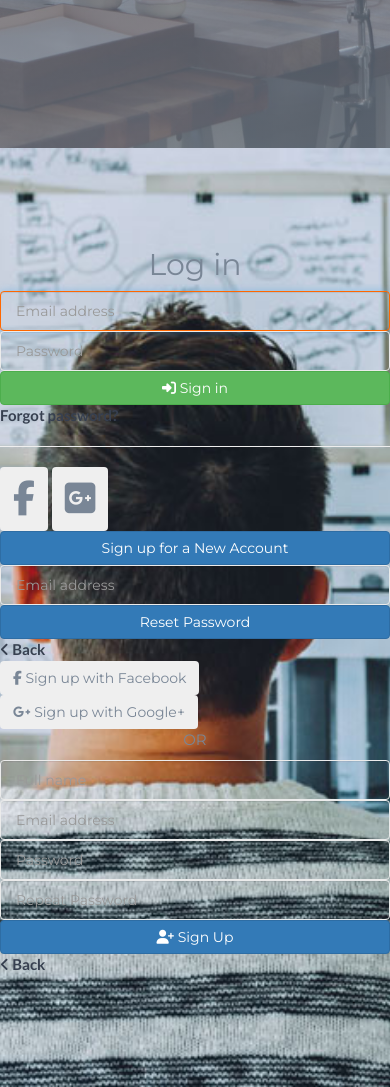
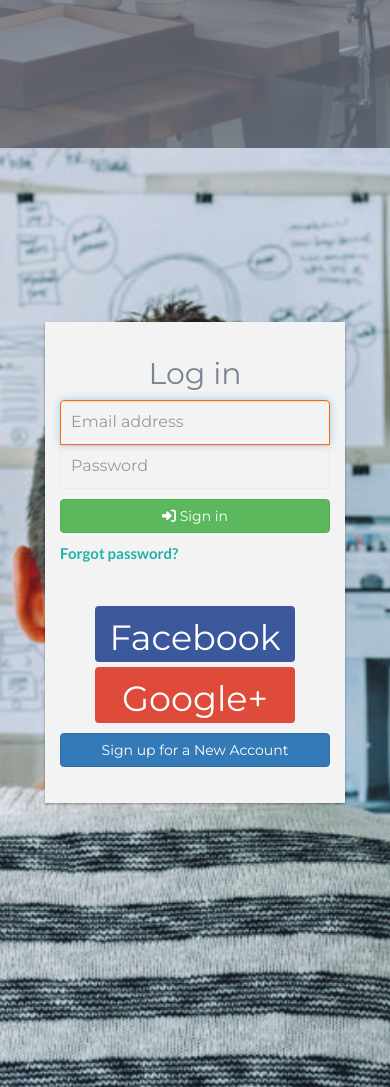
Before and after one commit to bosecodes/studyOrbit, a plain HTML site: page index.html in a window 390 px wide. Shown: the part 616-1703 px from the top of the page. Drawn offline with nearby package versions, Linux system fonts and the light colour scheme.

Commit message:
Update style.css

```diff
--- a/css/style.css
+++ b/css/style.css
@@ -48,6 +48,7 @@
 
 h1 {
 	font-size:38px;
+	font-family: 'Courier New', Courier, monospace';
 }
 
 h2 {
@@ -227,7 +228,7 @@
 }
 
 .navbar-brand .logo > img {
-	max-height:30px;
+	max-height:40px;
 }
 
 @media only screen and (max-width: 767px) {
@@ -398,14 +399,14 @@
 \*------------------------------------*/
 .hero-area {
 	position:relative;
-	padding-top: 80px;
-	padding-bottom: 80px;
+	padding-top: 90px;
+	padding-bottom: 200px;
 }
 
 #home.hero-area {
 	height:calc(100vh - 80px);
 	padding-top: 0px;
-	padding-bottom: 0px;
+	padding-bottom: 100px;
 }
 
 .home-wrapper {
@@ -1310,8 +1311,8 @@
 	display:block;
 	width:40px;
 	height:40px;
-	border: 1px solid #EBEBEB;
-    border-top: 1px solid #FF6700;
+	border: 50px solid #EBEBEB;
+    border-top: 50px solid rgb(192, 178, 169);
     border-radius: 50%;
 	-webkit-animation: 1s preloader linear infinite;
 	        animation: 1s preloader linear infinite;
@@ -1326,3 +1327,113 @@
 	from { -webkit-transform: rotate(0deg); transform: rotate(0deg);}
 	to { -webkit-transform: rotate(360deg); transform: rotate(360deg);}
 }
+
+
+/* sign in FORM */
+#logreg-forms{
+    width:412px;
+    margin:10vh auto;
+    background-color:#f3f3f3;
+    box-shadow: 0 1px 3px rgba(0,0,0,0.12), 0 1px 2px rgba(0,0,0,0.24);
+  transition: all 0.3s cubic-bezier(.25,.8,.25,1);
+}
+#logreg-forms form {
+    width: 100%;
+    max-width: 410px;
+    padding: 15px;
+    margin: auto;
+}
+#logreg-forms .form-control {
+    position: relative;
+    box-sizing: border-box;
+    height: auto;
+    padding: 10px;
+    font-size: 16px;
+}
+#logreg-forms .form-control:focus { z-index: 2; }
+#logreg-forms .form-signin input[type="email"] {
+    margin-bottom: -1px;
+    border-bottom-right-radius: 0;
+    border-bottom-left-radius: 0;
+}
+#logreg-forms .form-signin input[type="password"] {
+    border-top-left-radius: 0;
+    border-top-right-radius: 0;
+}
+
+#logreg-forms .social-login{
+    width:390px;
+    margin:0 auto;
+    margin-bottom: 14px;
+}
+#logreg-forms .social-btn{
+    font-weight: 100;
+    color:white;
+    width:190px;
+    font-size: 0.9rem;
+}
+
+#logreg-forms a{
+    display: block;
+    padding-top:10px;
+    color:lightseagreen;
+}
+
+#logreg-form .lines{
+    width:200px;
+    border:1px solid red;
+}
+
+
+#logreg-forms button[type="submit"]{ margin-top:10px; }
+
+#logreg-forms .facebook-btn{  background-color:#3C589C; }
+
+#logreg-forms .google-btn{ background-color: #DF4B3B; }
+
+#logreg-forms .form-reset, #logreg-forms .form-signup{ display: none; }
+
+#logreg-forms .form-signup .social-btn{ width:210px; }
+
+#logreg-forms .form-signup input { margin-bottom: 2px;}
+
+.form-signup .social-login{
+    width:210px !important;
+    margin: 0 auto;
+}
+
+/* Mobile */
+
+@media screen and (max-width:500px){
+    #logreg-forms{
+        width:300px;
+    }
+
+    #logreg-forms  .social-login{
+        width:200px;
+        margin:0 auto;
+        margin-bottom: 10px;
+    }
+    #logreg-forms  .social-btn{
+        font-size: 1.3rem;
+        font-weight: 100;
+        color:white;
+        width:200px;
+        height: 56px;
+
+    }
+    #logreg-forms .social-btn:nth-child(1){
+        margin-bottom: 5px;
+    }
+    #logreg-forms .social-btn span{
+        display: none;
+    }
+    #logreg-forms  .facebook-btn:after{
+        content:'Facebook';
+    }
+
+    #logreg-forms  .google-btn:after{
+        content:'Google+';
+    }
+
+}
```
